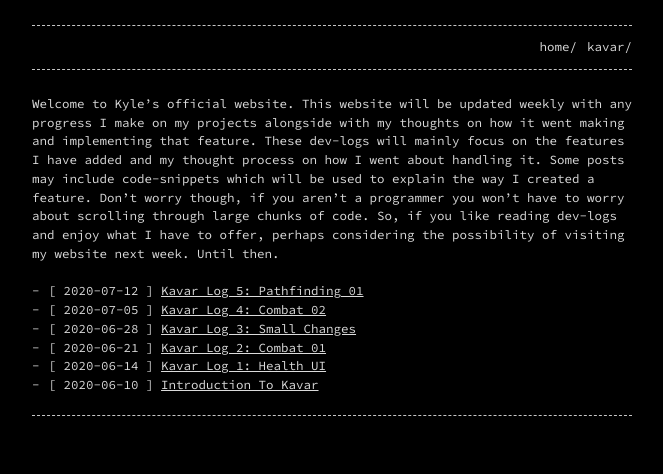
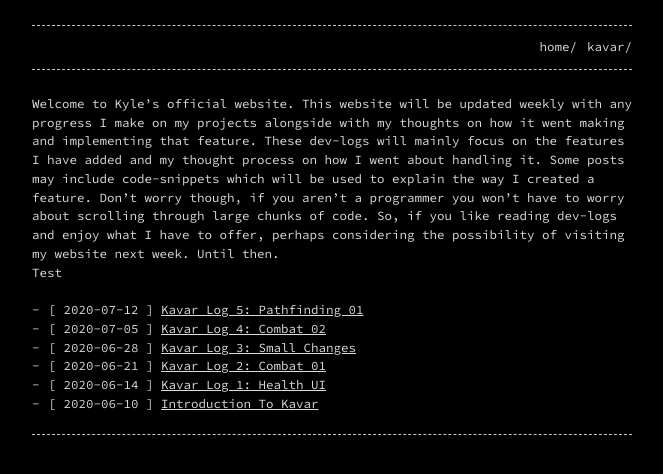
Before and after one commit to KyleS01/KyleS01.github.io, a Jekyll site: the page built from index.md, in a window 1280 px wide. Shown: the top 474 px of the page, without its empty margins (308-971 px from the left). Built offline with Jekyll 4.4.1, drawn with Linux system fonts in a browser that asks for light colours.

Commit message:
Update index.md

```diff
--- a/index.md
+++ b/index.md
@@ -3,5 +3,8 @@
 layout: home
 permalink: home/
 ---
+<meta name="google-site-verification" content="sI-ARIZTVpQjKX31mG8NMNxQbIpyOMiyT6lWUBJyCn8"/>
 
 Welcome to Kyle’s official website. This website will be updated weekly with any progress I make on my projects alongside with my thoughts on how it went making and implementing that feature. These dev-logs will mainly focus on the features I have added and my thought process on how I went about handling it. Some posts may include code-snippets which will be used to explain the way I created a feature. Don’t worry though, if you aren’t a programmer you won’t have to worry about scrolling through large chunks of code. So, if you like reading dev-logs and enjoy what I have to offer, perhaps considering the possibility of visiting my website next week. Until then.
+
+Test
```
